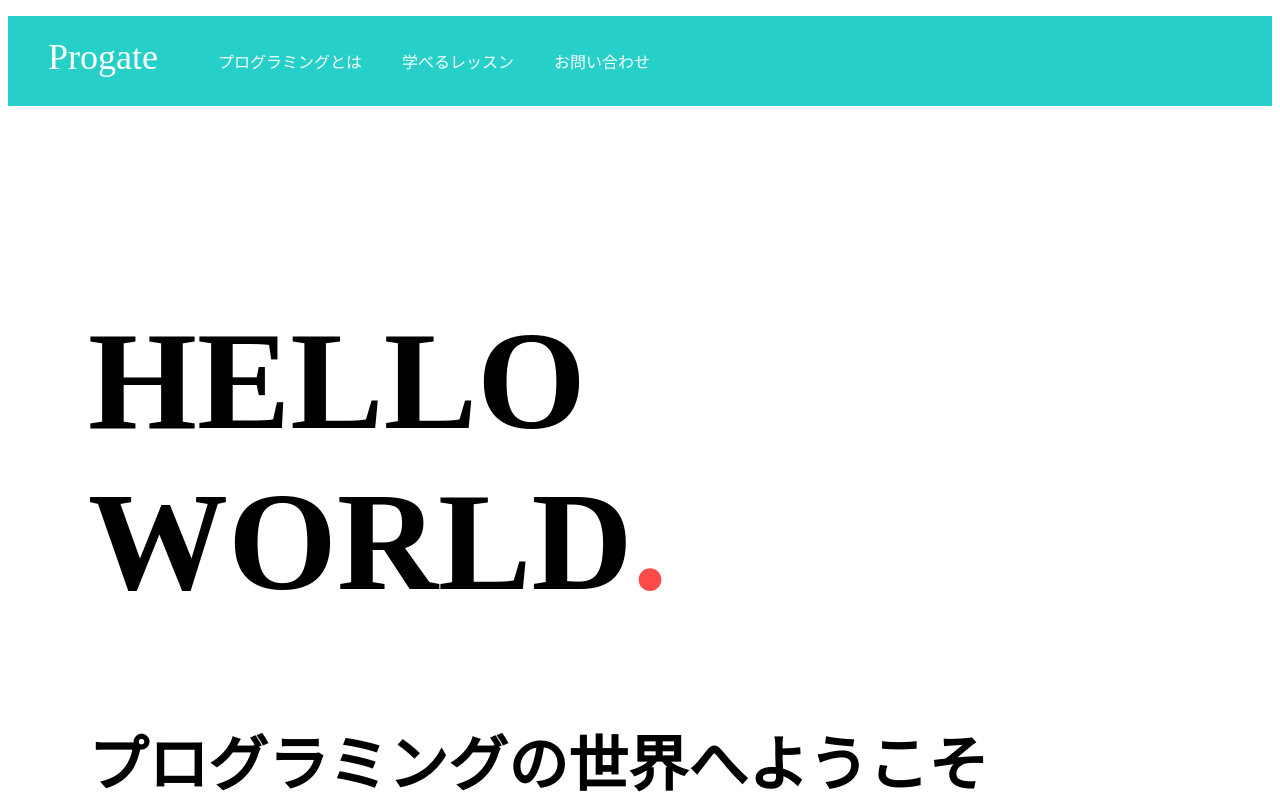
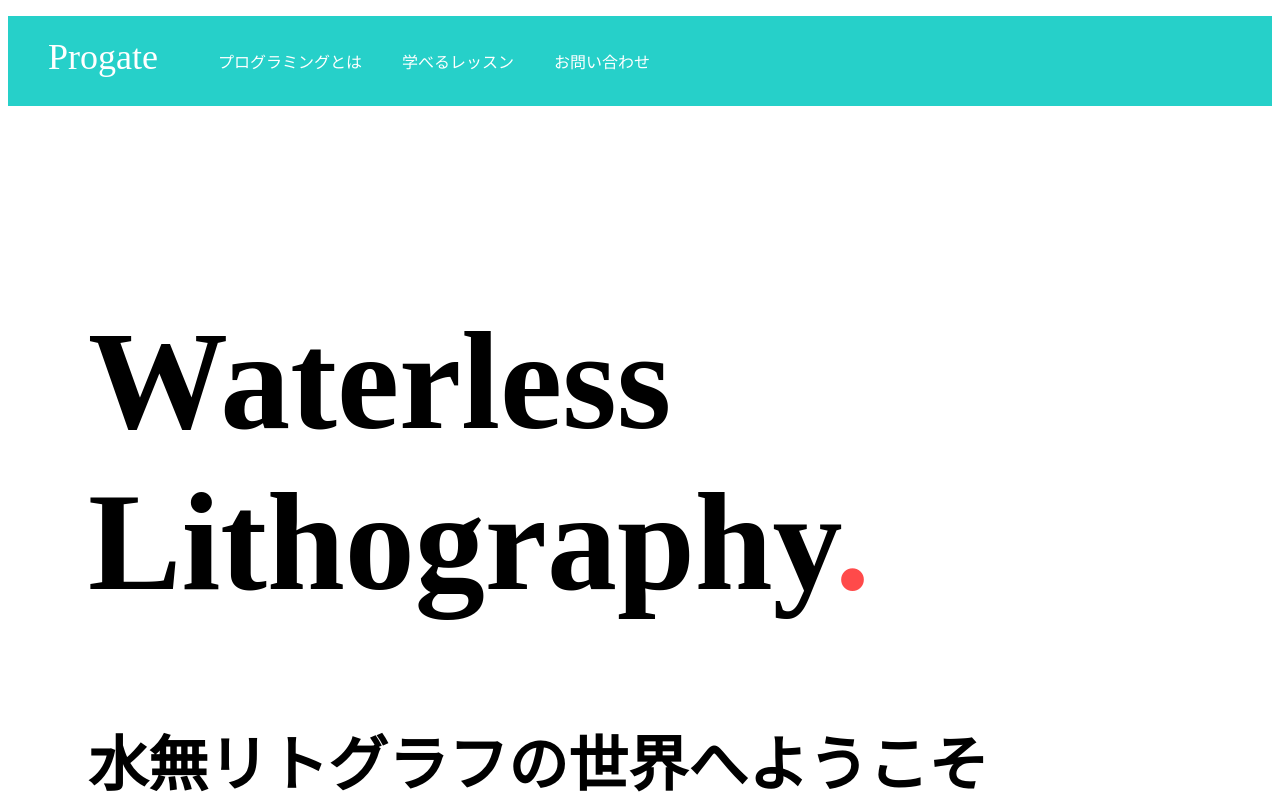
Before and after one commit to yoi158/github.io, a plain HTML site: page index.html in a window 1280 px wide. Shown: the top 806 px of the page. Drawn offline with Linux system fonts and the light colour scheme.

Commit message:
Update index.html

```diff
--- a/index.html
+++ b/index.html
@@ -2,7 +2,7 @@
 <html>
   <head>
     <meta charaset="utf-8">
-    <title>Progate</title>
+    <title>Waterless Lithography</title>
     <link rel="stylesheet" href="stylesheet.css">
   </head>
   <body>
@@ -19,8 +19,8 @@
 
     <div class="main">
       <div class="copy-container">
-        <h1>HELLO WORLD<span>.</span></h1>
-        <h2>プログラミングの世界へようこそ</h2>
+        <h1>Waterless Lithography<span>.</span></h1>
+        <h2>水無リトグラフの世界へようこそ</h2>
       </div>
 
       <div class="contents">
```
